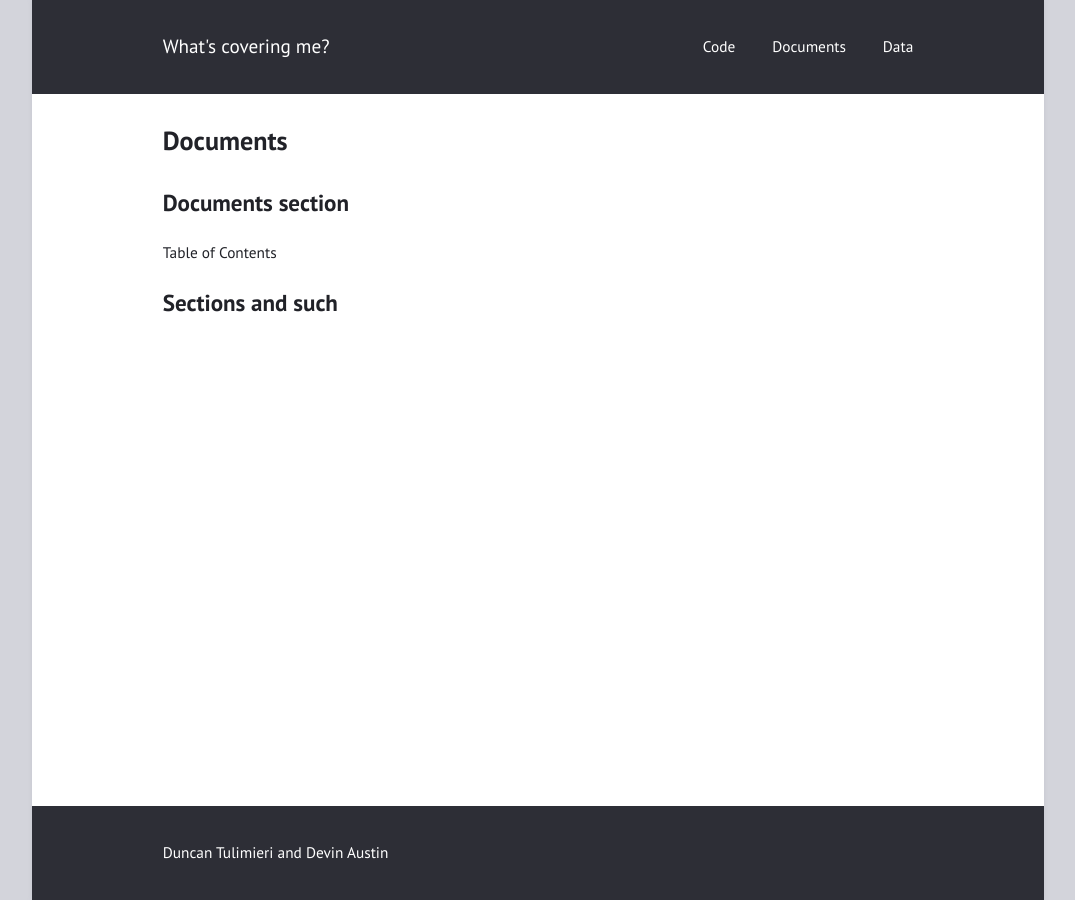
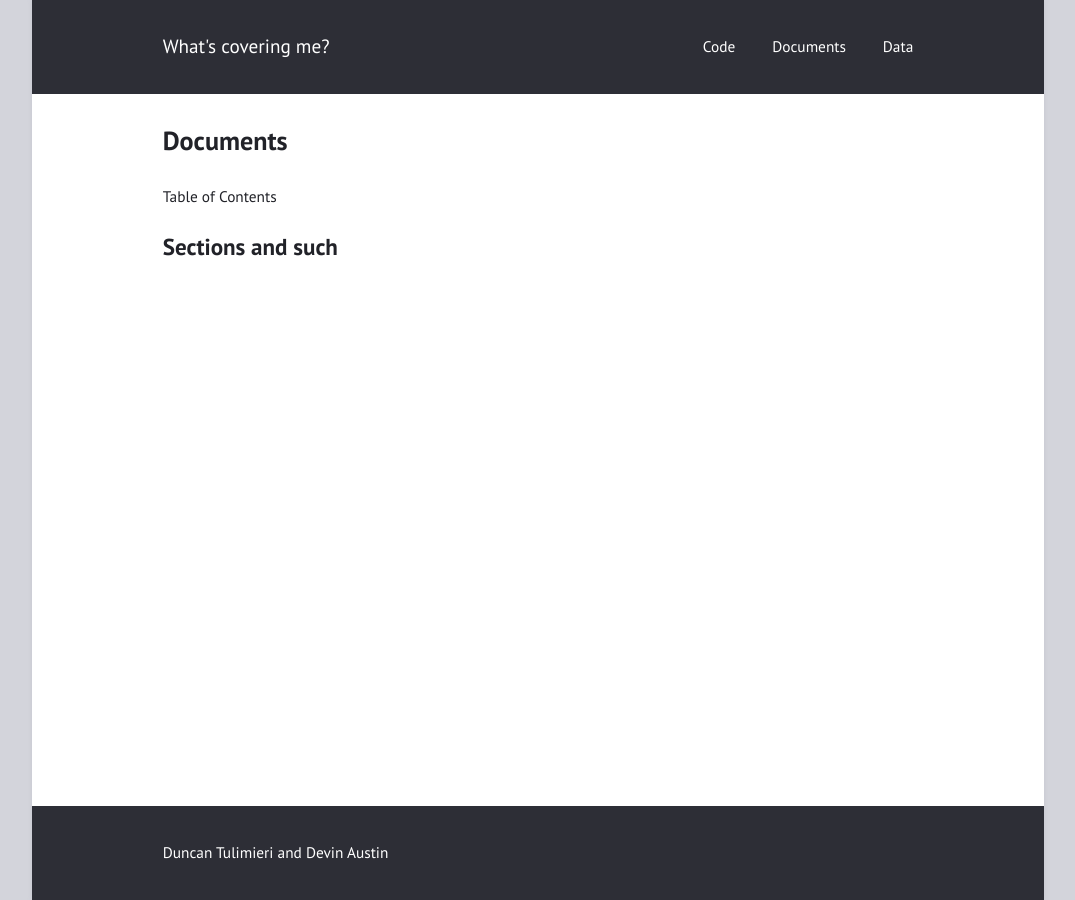
Before and after one commit to tulimid1/what-is-covering-me, a Jekyll site: the page built from documents.md, in a window 1280 px wide. Shown: the whole page, without its empty margins (102-1177 px from the left). Built offline with Jekyll 4.4.1, drawn with Linux system fonts in a browser that asks for light colours.

Commit message:
Update documents.md

```diff
--- a/documents.md
+++ b/documents.md
@@ -4,8 +4,6 @@ title: Documents
 permalink: /Documents/
 ---
 
-# Documents section
-
 Table of Contents
 
 
```
